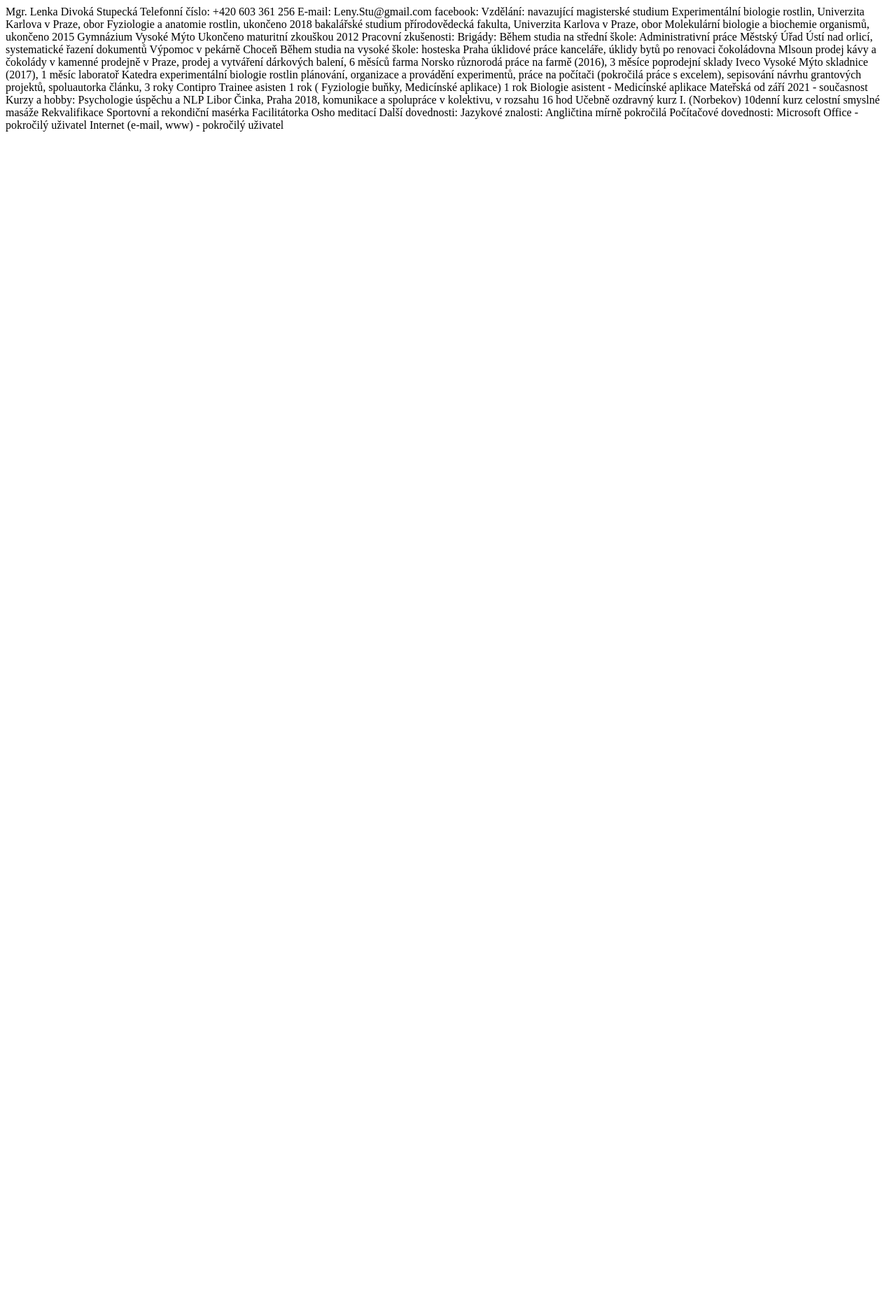
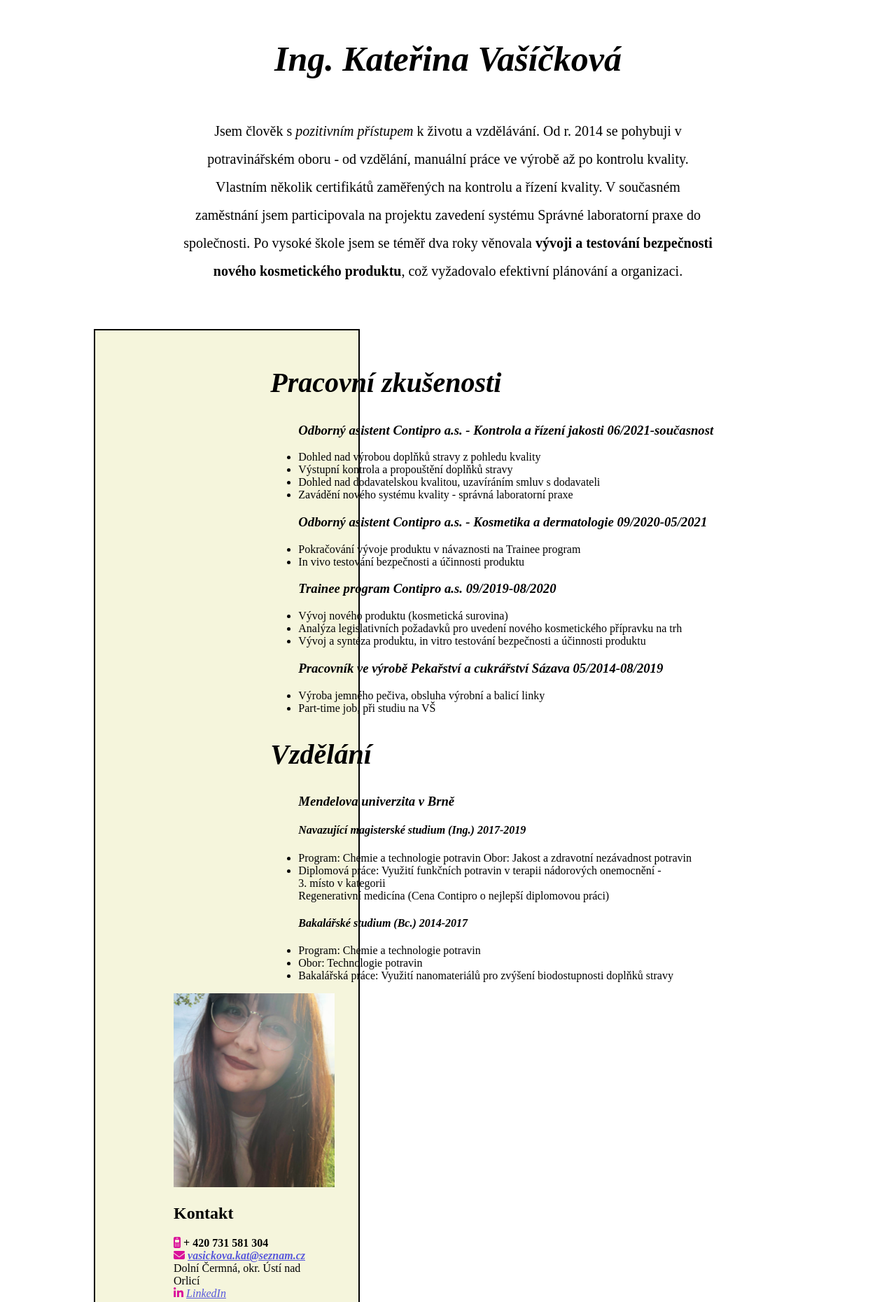
Before and after one commit to Lenidiva/prvni-ukol_zivotopis, a plain HTML site: page index.html in a window 1280 px wide. Shown: the top 1860 px of the page at 70% size. Before the commit the page ends 800 px from the top, so only its background shows below. Drawn offline with Linux system fonts and the light colour scheme; files whose address does not match are found by name.

Commit message:
přidání obsahu

```diff
--- a/index.html
+++ b/index.html
@@ -3,55 +3,67 @@
 <head>
     <meta charset="UTF-8">
     <meta name="viewport" content="width=device-width, initial-scale=1.0">
-    <title>
-        curriculum vitae
-    </title>
+    <title> životopis</title>
     <link rel="stylesheet" href="style.css">
+    <script src="https://kit.fontawesome.com/5eaba006d5.js" crossorigin="anonymous"></script>
 
 </head>
 <body>
-    Mgr. Lenka Divoká Stupecká
-    Telefonní číslo: +420 603 361 256
-    E-mail: Leny.Stu@gmail.com
-    facebook:
+    <section class="right"></section>
+        <header class="header">
+                <h1 class="jmeno"> Ing. Kateřina Vašíčková </h1>
 
 
-    Vzdělání:
-    navazující magisterské studium  Experimentální biologie rostlin, Univerzita Karlova v Praze, obor Fyziologie a anatomie rostlin, ukončeno 2018
-    bakalářské studium  přírodovědecká fakulta, Univerzita Karlova v Praze, obor Molekulární biologie a biochemie organismů, ukončeno 2015
-    Gymnázium Vysoké Mýto Ukončeno maturitní zkouškou 2012
 
-    Pracovní zkušenosti:
-    Brigády:
-    Během studia na střední škole:
-    Administrativní práce  Městský Úřad Ústí nad orlicí, systematické řazení dokumentů
-    Výpomoc v pekárně Choceň
-    Během studia na vysoké škole:
-    hosteska Praha
-    úklidové práce  kanceláře, úklidy bytů po renovaci
-    čokoládovna Mlsoun  prodej kávy a čokolády v kamenné prodejně v Praze, prodej a vytváření dárkových balení, 6 měsíců
-    farma Norsko různorodá práce na farmě (2016), 3 měsíce
-    poprodejní sklady Iveco Vysoké Mýto skladnice (2017), 1 měsíc
-    laboratoř Katedra experimentální biologie rostlin  plánování, organizace a provádění experimentů, práce na počítači (pokročilá práce s excelem), sepisování návrhu grantových projektů, spoluautorka článku, 3 roky
-
-    Contipro Trainee asisten 1 rok ( Fyziologie buňky, Medicínské aplikace)
-    1 rok Biologie asistent - Medicínské aplikace
-    Mateřská od září 2021 - současnost
-
-    Kurzy a hobby:
-    Psychologie úspěchu a NLP Libor Činka, Praha 2018, komunikace a spolupráce v kolektivu, v rozsahu 16 hod
-    Učebně ozdravný kurz I. (Norbekov)
-    10denní kurz celostní smyslné masáže
-    Rekvalifikace Sportovní a rekondiční masérka
-    Facilitátorka Osho meditací
+                    <p>Jsem člověk s <em>pozitivním přístupem</em> k životu a vzdělávání.
+                    Od r. 2014 se pohybuji v potravinářském oboru - od vzdělání,
+                    manuální práce ve výrobě až po kontrolu kvality. Vlastním několik
+                    certifikátů zaměřených na kontrolu a řízení kvality. V současném
+                    zaměstnání jsem participovala na projektu zavedení systému
+                    Správné laboratorní praxe do společnosti.
+                    Po vysoké škole jsem se téměř dva roky věnovala <b>vývoji a
+                    testování bezpečnosti nového kosmetického produktu</b>, což
+                    vyžadovalo efektivní plánování a organizaci.
+                    </p>
 
 
-    Další dovednosti:
-    Jazykové znalosti:
-    Angličtina mírně pokročilá
-    Počítačové dovednosti:
-    Microsoft Office - pokročilý uživatel
-    Internet (e-mail, www) - pokročilý uživatel
+
+
+
+        </header>
+
+                <!-- Sekce Pracovní zkušenosti pravá část stránky -->
+
+        <section class="text">
+            <div class="workexperience">
+
+                <h2> Pracovní zkušenosti</h2>
+                        <ul class="experience">
+                        <h3>Odborný asistent Contipro a.s. - Kontrola a řízení jakosti 06/2021-současnost</h3>
+                                    <li>Dohled nad výrobou doplňků stravy z pohledu kvality</li>
+                                    <li> Výstupní kontrola a propouštění doplňků stravy</li>
+                                    <li> Dohled nad dodavatelskou kvalitou, uzavíráním smluv s dodavateli</li>
+                                    <li>Zavádění nového systému kvality - správná laboratorní praxe</li>
+                        </ul>
+                        <ul class="experience">
+                        <h3>Odborný asistent Contipro a.s. - Kosmetika a dermatologie  09/2020-05/2021 </h3>
+                                     <li>Pokračování vývoje produktu v návaznosti na Trainee program </li>
+                                     <li>In vivo testování bezpečnosti a účinnosti produktu</li>
+                        </ul>
+
+                         <ul class="experience">
+                         <h3>Trainee program Contipro a.s. 09/2019-08/2020 </h3>
+                                    <li>Vývoj nového produktu (kosmetická surovina)</li>
+                                    <li>Analýza legislativních požadavků pro uvedení nového kosmetického přípravku na trh</li>
+                                    <li>Vývoj a syntéza produktu, in vitro testování bezpečnosti a účinnosti produktu</li>
+                        </ul>
+
+                        <ul class="experience">
+                        <h3>Pracovník ve výrobě Pekařství a cukrářství Sázava 05/2014-08/2019 </h3>
+                                    <li>Výroba jemného pečiva, obsluha výrobní a balicí linky </li>
+                                    <li>Part-time job, při studiu na VŠ </li>
+                        </ul>
+            </div>
 
 
 
@@ -59,11 +71,63 @@
 
 
 
+             <div class="education">
+                        <h2> Vzdělání</h2>
+                        <ul class="education">
+                                <h3>Mendelova univerzita v Brně</h3>
+                                <h4>Navazující magisterské studium (Ing.) 2017-2019 </h4>
+                                <li>Program: Chemie a technologie potravin Obor: Jakost a zdravotní nezávadnost potravin </li>
+                                <li> Diplomová práce: Využití funkčních potravin v terapii nádorových onemocnění - <br>
+                                    3. místo v kategorii <br>
+                                    Regenerativní medicína (Cena Contipro o nejlepší diplomovou práci)</li>
+
+                                <h4> Bakalářské studium (Bc.) 2014-2017</h4>
+                                <li> Program: Chemie a technologie potravin</li>
+                                <li>Obor: Technologie potravin</li>
+                                <li>Bakalářská práce: Využití nanomateriálů pro zvýšení biodostupnosti doplňků stravy</li>
+                        </ul>
+                </div>
+        </section>
+
+<!-- Sekce kontak levá strana -->
+<section class="kontakt">
+    <img class="portret" src="C:\Users\admin\Desktop\koderkaa\prvni-ukol_zivotopis\podklady 1 ukol\a7f52a96-e557-4484-9856-98248fbc39f0.png" alt="portret">
+
+    <div class="udaje">
+        <h2> Kontakt</h2>
+        <i class="fa-solid fa-mobile-retro" style="color: #da109a;"> </i>  <b>+ 420 731 581 304 </b> <br>
+        <i class="fa-solid fa-envelope" style="color: #da109a;"> </i> <b><a href=mailto:vasickova.kat@seznam.cz">vasickova.kat@seznam.cz </b></a><br>
+        Dolní Čermná, okr. Ústí nad Orlicí <br>
+        <i class="fa-brands fa-linkedin-in" style="color: #da109a;"></i> <a href="https://www.Linkedin.com">LinkedIn</a>
+
+    </div>
+            <h2> O mně</h2>
+            <ul class="me">
+                <li>Přátelská a komunikativní</li>
+                <li>Zodpovědná</li>
+                <li>Pečlivá</li>
+                <li>Kreativní</li>
+                <li>Ráda se věnuji seberozvoji a cestování</li>
+                <li>Ráda trávím čas v přírodě, s rodinou a s přáteli</li>
 
 
+            </ul>
 
+            <h2> Kurzy a certifikace</h2>
+            <ul class="certification">
+                    <li>Úvod do systému řízení kvality pro zdravotnické prostředky<br>
+                        dle ISO 13485:2016 (2021)</li>
+                    <li> Interní auditor dle ISO 13485:2016 (2021) <br>
+                        Správná laboratorní praxe (2021) <br>
+                        Požadavky normy <b>IFS Food</b>, verze 6.1 (2019)</li>
+                    <li>Interní auditor systému kritických bodů <br>
+                        <b>HACCP</b> (2017)</li>
+                    <li> Interní auditor systému řízení kvality <br>
+                        dle standardu ISO 9001:2015 (2017)</li>
+            </ul>
 
-
+</section>
 
 </body>
+
 </html>
--- a/style.css
+++ b/style.css
@@ -0,0 +1,103 @@
+html {
+  box-sizing: border-box;
+}
+
+*,
+*:before,
+*:after {
+  box-sizing: inherit;
+}
+------------------------
+body
+ {
+  margin: 0 auto;
+  font-family:sans-serif;
+  font-size: 20px;
+  line-height:1,5;
+  background-color: beige;
+  width: 960px;
+
+
+ }
+
+
+ .header
+{margin-left:5%;
+margin-right:5%;
+padding-left:15%;
+padding-right:15%;
+line-height: 2;
+text-align: center;
+font-size:20px;
+
+}
+
+
+h1
+ { font-size: 50px;
+  font-style: italic;
+  font weight:bold;
+  font
+ }
+
+
+.text h2
+{
+
+  font-style:italic;
+  font-size: 40px;
+}
+
+
+
+h3,h4
+{
+
+  font: size 30px;
+  font-style:italic;
+}
+
+
+a
+{font-style: italic;
+color:rgb(87, 87, 219)}
+
+
+.kontakt
+{
+
+ padding-left: 8%;
+ padding-right:5%;
+ padding-top: 3%;
+ padding-bottom:3%;
+ margin-top: 5%;
+ margin-left:10%;
+ margin-right:60%;
+ margin-bottom: 10%;
+ border:2px solid black;
+ background-color: beige;
+
+
+
+}
+
+
+.portret
+{
+  padding-left:5%;
+
+}
+
+
+.udaje
+{padding-left:5%;}
+
+
+
+.text
+{
+  float:right;
+margin-right:20%;
+margin-top:5%;
+
+}
```
Also changed, not shown: podklady 1 ukol/a7f52a96-e557-4484-9856-98248fbc39f0.png (added), 1 other file.
